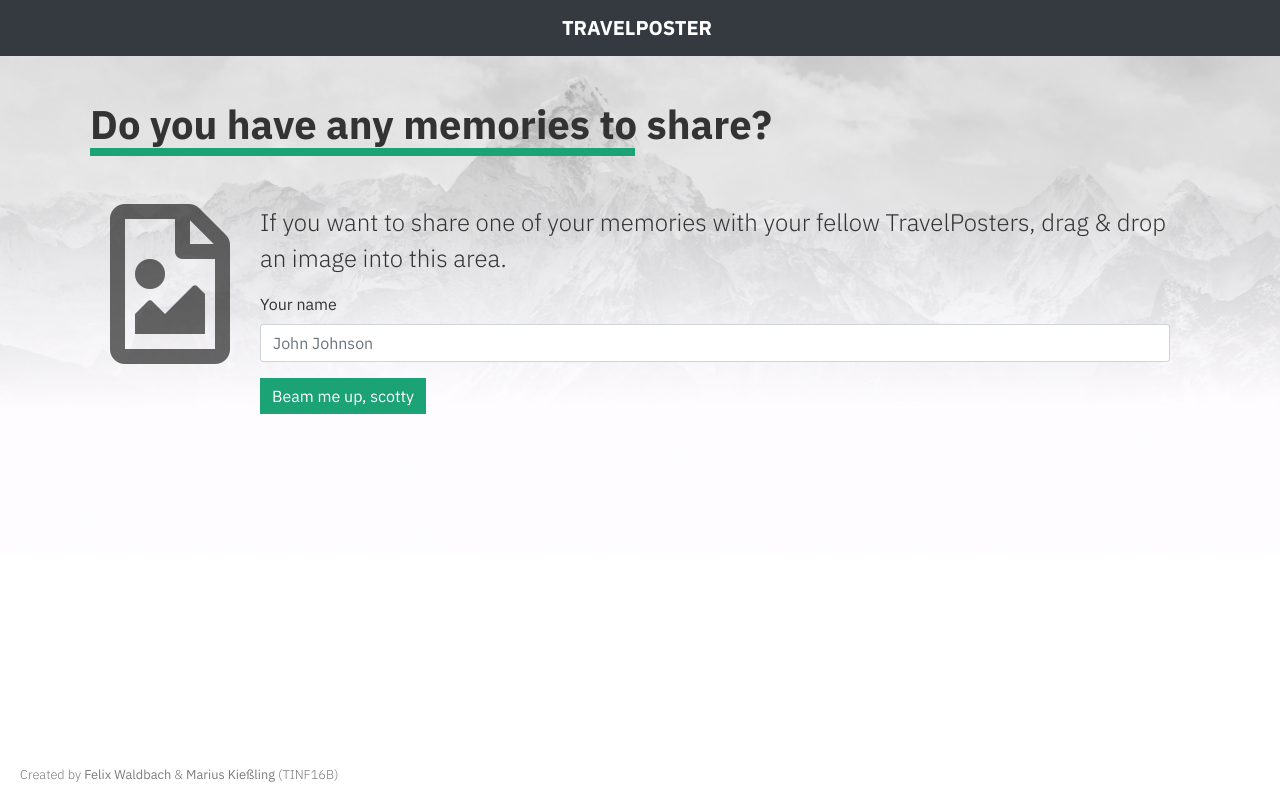
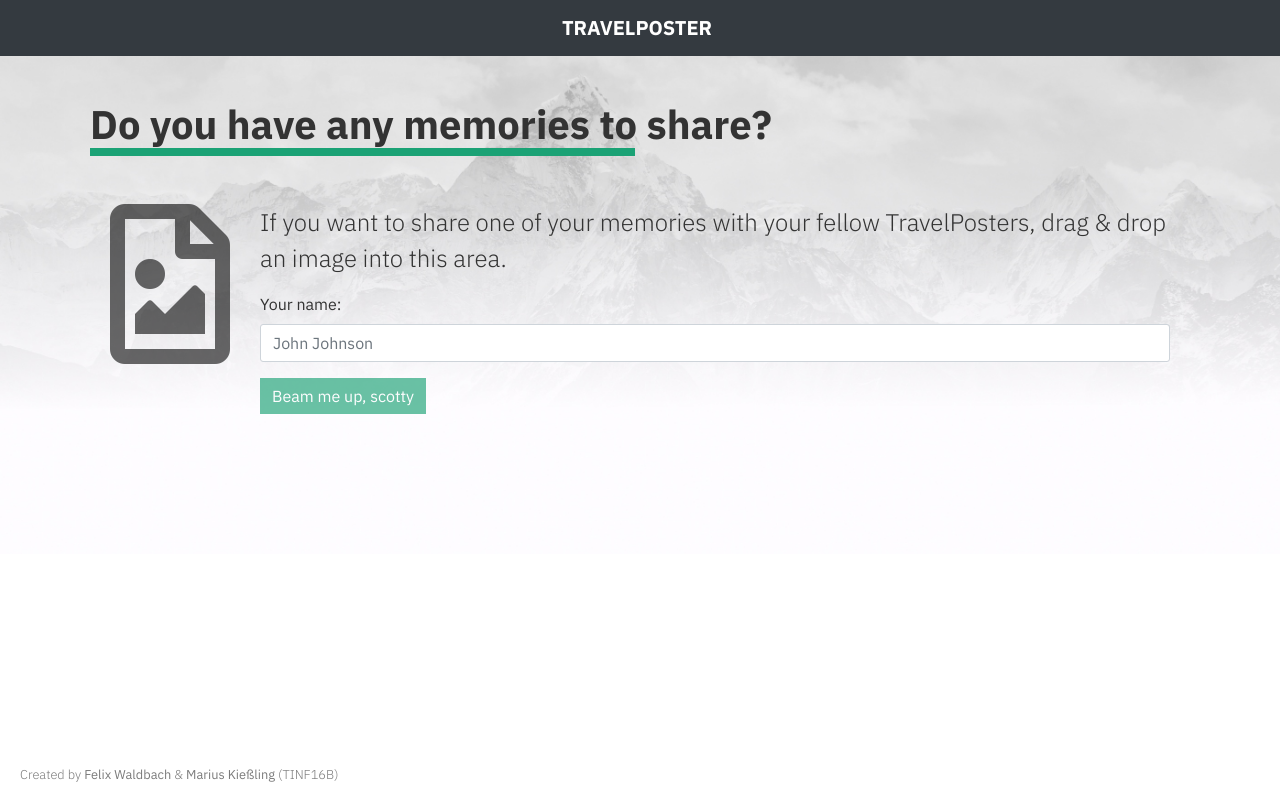
Before and after one commit to felixwaldbach/travelposterfrontend, a React (Create React App) app: page / in a window 1280 px wide. Built offline with nearby package versions, Linux system fonts and the light colour scheme; no server answers.

Commit message:
Remove unnecessary value attribute on share memory name input

```diff
--- a/src/components/ShareMemory.jsx
+++ b/src/components/ShareMemory.jsx
@@ -25,13 +25,12 @@ class ShareMemory extends Component {
               <p class="align-middle">If you want to share one of your memories with your fellow TravelPosters, drag & drop an image into this area.</p>
                 <form>
                   <div class="form-group">
-                    <label for="name">Your name</label>
+                    <label for="name">Your name:</label>
                     <input type="text" class="form-control" id="name" placeholder="John Johnson"
                       onChange={ (e) => { this.setState({ name: e.target.value }) } }
-                      value={ () => { return this.state.name; } }
                     />
                   </div>
-                  <button type="submit" class="btn btn-primary">Beam me up, scotty</button>
+                  <button type="submit" class="btn btn-primary" disabled>Beam me up, scotty</button>
                 </form>
             </div>
           </div>
```
